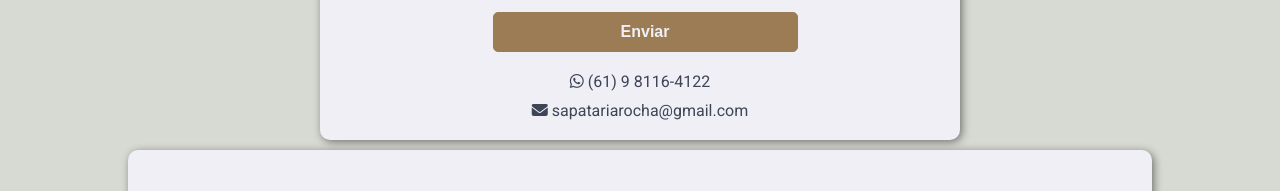
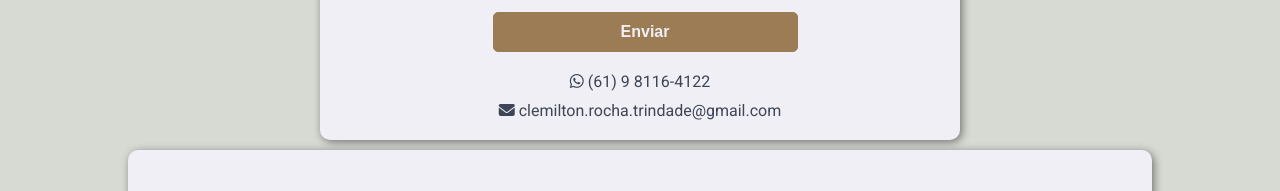
Before and after one commit to alessandroleitte/sapatariarocha, a plain HTML site: page index.html in a window 1280 px wide. Shown: the part 2059-2250 px from the top of the page. Drawn offline with nearby package versions, Linux system fonts and the light colour scheme; a web font is replaced by a local one.

Commit message:
Update email contact in index.html

```diff
--- a/index.html
+++ b/index.html
@@ -148,7 +148,7 @@
         </a>
 
         <a href="mailto:sapatariarocha@gmail.com" target="_blank" style="text-decoration: none;">
-          <p><i class="fa-solid fa-envelope"></i> sapatariarocha@gmail.com</p>
+          <p><i class="fa-solid fa-envelope"></i> clemilton.rocha.trindade@gmail.com</p>
         </a>
 
       </section>
```
